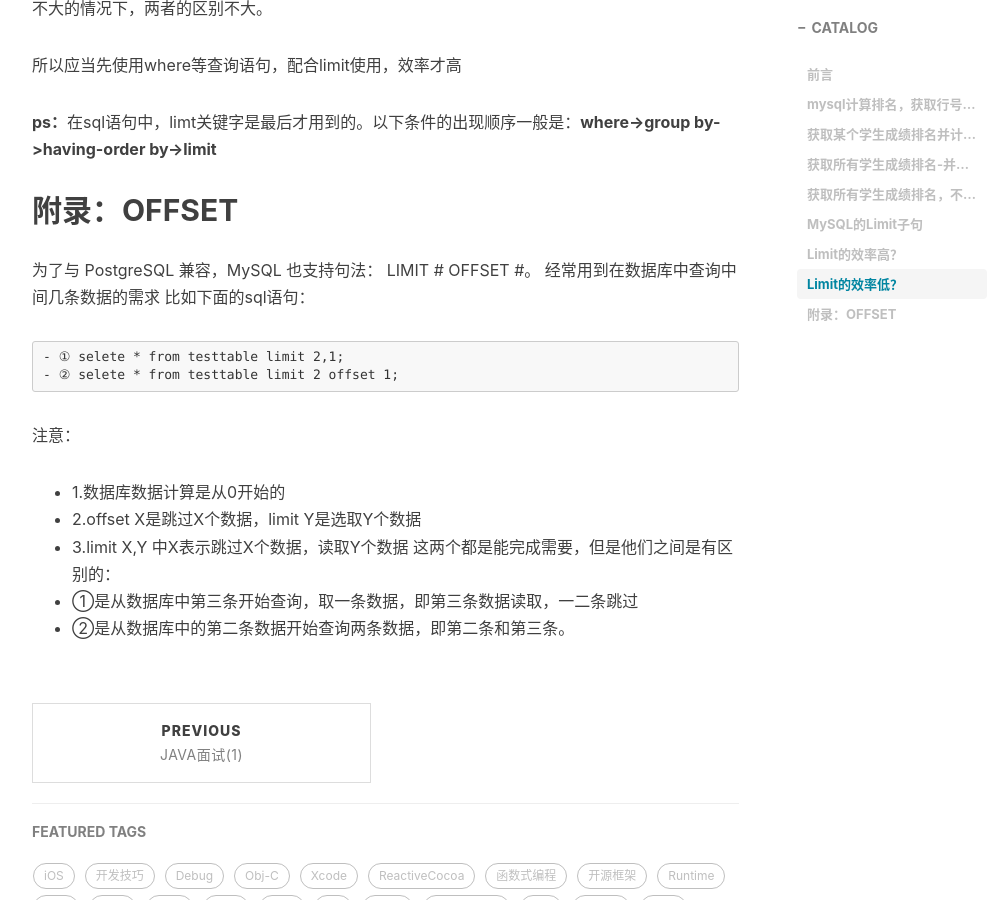
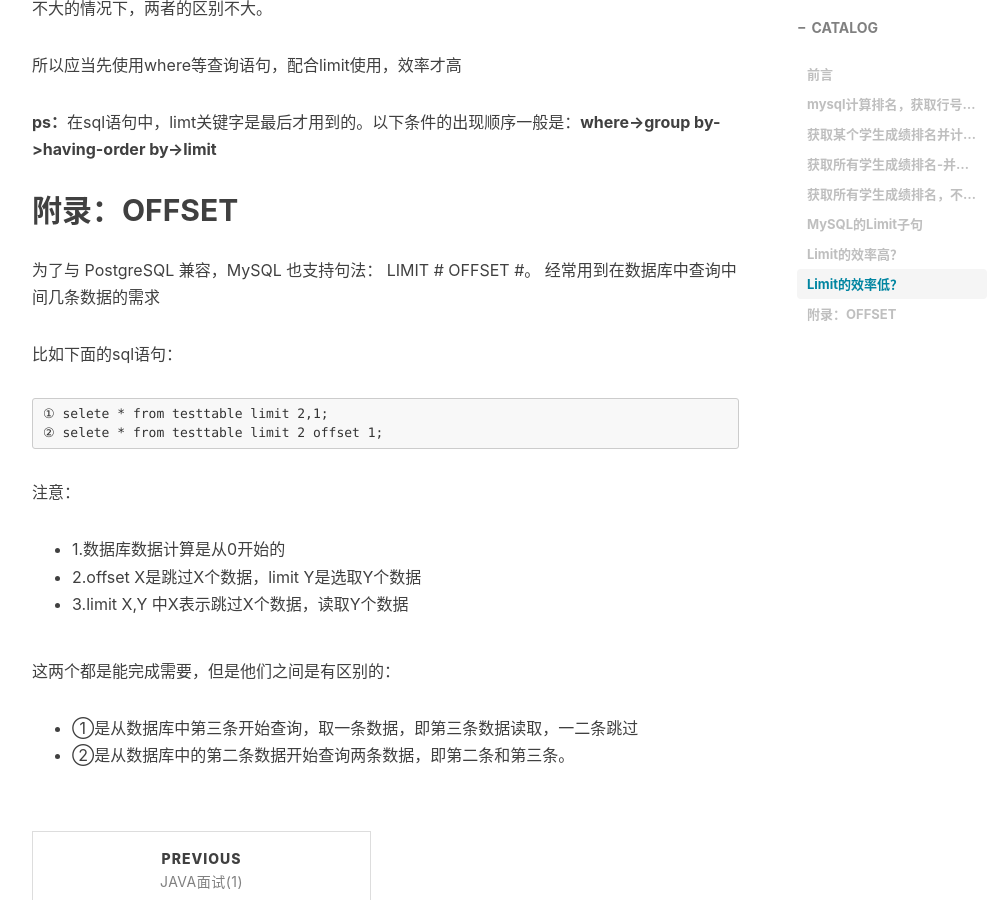
Before and after one commit to 17674032595/17674032595.github.io, a Jekyll site: the page built from _posts/2019-01-02-mysql计算排名+Limit用法.md, in a window 1280 px wide and 900 px high, scrolled down 4334 px. Shown: the whole window, without its empty margins (233-1239 px from the left). Built offline with Jekyll 4.4.1, drawn with Linux system fonts in a browser that asks for light colours; nearby versions of some CDN libraries; comment, search, counter and statistics services are not loaded.

Commit message:
2019-01-02

````diff
--- a/_posts/2019-01-02-mysql计算排名+Limit用法.md
+++ b/_posts/2019-01-02-mysql计算排名+Limit用法.md
@@ -107,16 +107,18 @@ SELECT a.*,
 
 为了与 PostgreSQL 兼容，MySQL 也支持句法： LIMIT # OFFSET #。
 经常用到在数据库中查询中间几条数据的需求
+
 比如下面的sql语句：
 
 ```
-- ① selete * from testtable limit 2,1;
-- ② selete * from testtable limit 2 offset 1;
+① selete * from testtable limit 2,1;
+② selete * from testtable limit 2 offset 1;
 ```
 注意：
 - 1.数据库数据计算是从0开始的
 - 2.offset X是跳过X个数据，limit Y是选取Y个数据
 - 3.limit  X,Y  中X表示跳过X个数据，读取Y个数据
+
 这两个都是能完成需要，但是他们之间是有区别的：
 - ①是从数据库中第三条开始查询，取一条数据，即第三条数据读取，一二条跳过
 - ②是从数据库中的第二条数据开始查询两条数据，即第二条和第三条。
````
